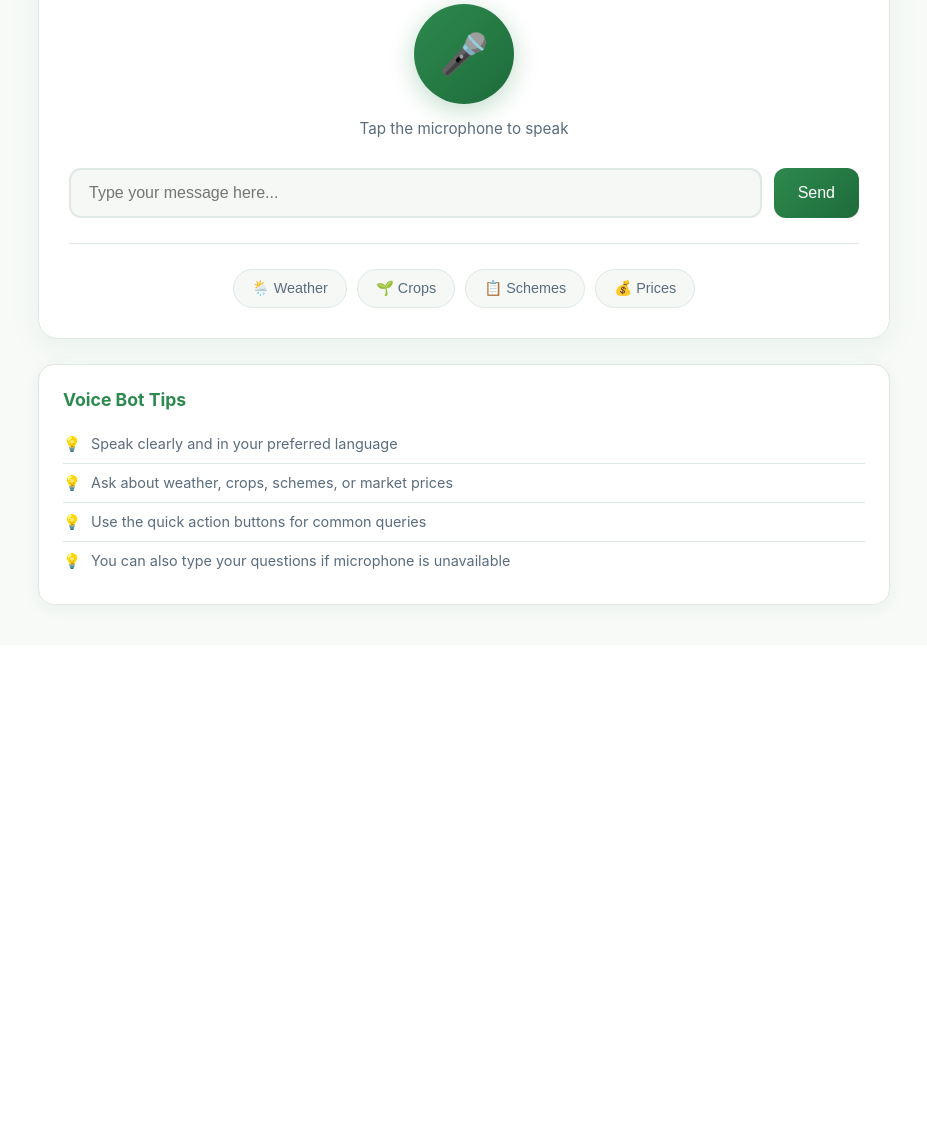
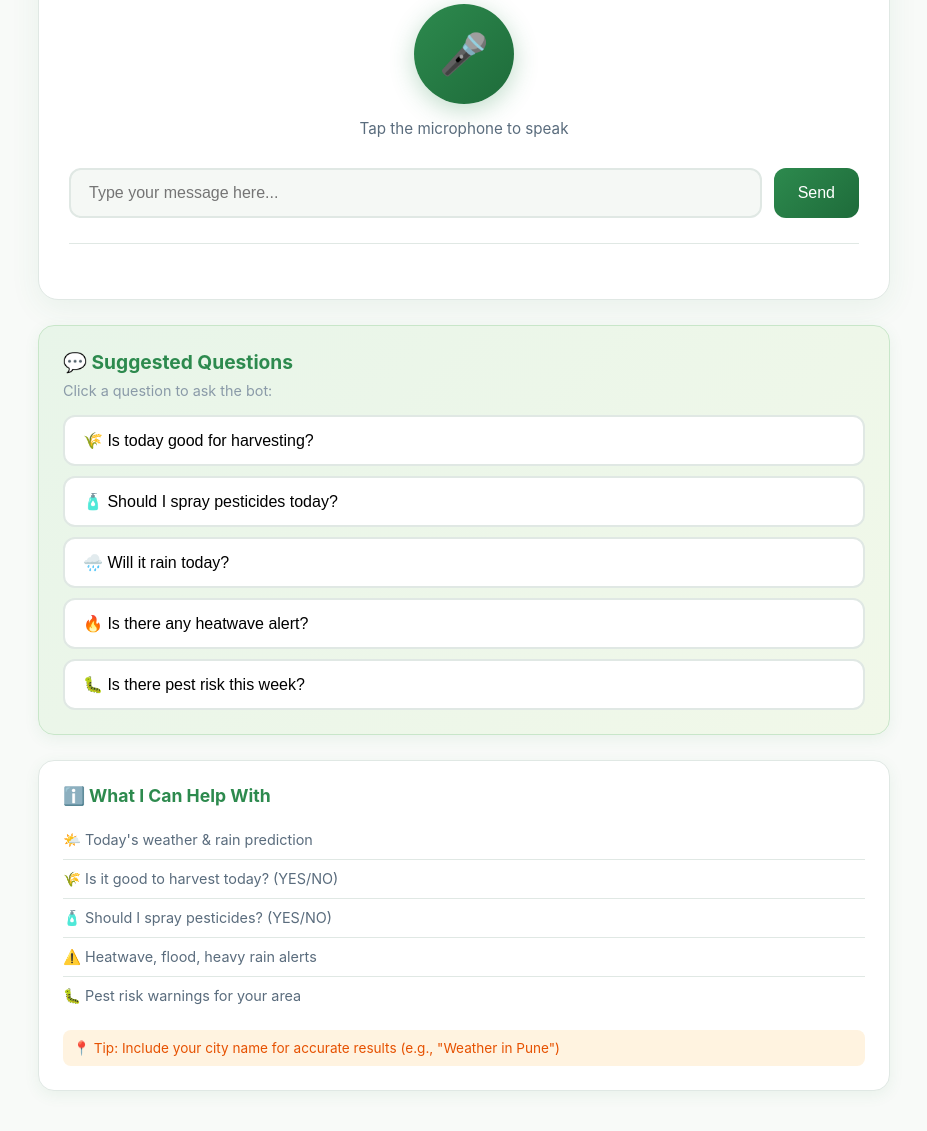
Before and after one commit to dharanishvijayakumar7-lgtm/cropPilot, a Flask app: page /voice-bot in a window 1280 px wide. Shown: the part 637-1768 px from the top of the page, without its empty margins (176-1103 px from the left). Before the commit the page ends 1249 px from the top, so only its background shows below. Run offline with Flask 3, Linux system fonts and the light colour scheme; a user stored in the database is signed in.

Commit message:
limited the voice bot with certain amount of questions

```diff
--- a/app.py
+++ b/app.py
@@ -399,7 +399,7 @@ def get_weather_forecast_data(lat, lon):
             'cloudy_periods': cloudy_count,
             'clear_periods': clear_count,
             'total_periods': len(weather_conditions),
-            'daily_forecast': daily_forecasts
+            'daily_forecasts': daily_forecasts
         }
 
     except requests.exceptions.Timeout:
@@ -1284,24 +1284,309 @@ def _build_pest_response(query):
             "Visit your nearest Krishi Vigyan Kendra for lab diagnosis.")
 
 
+# ==================== FOCUSED VOICE BOT ENGINE ====================
+# This voice bot is LIMITED to 5 high-impact farming questions:
+# 1. Weather today / rain prediction
+# 2. Harvesting suitability (yes/no)
+# 3. Pesticide spraying (yes/no)
+# 4. Heatwave / flood / heavy rain alerts
+# 5. Pest risk warning
+# ==================================================================
+
+# Intent keywords for strict classification
+VOICE_BOT_INTENTS = {
+    'WEATHER': [
+        'weather', 'rain', 'temperature', 'temp', 'forecast',
+        'mausam', 'barish', 'baarish', 'barsaat', 'varsha',
+        'aaj ka mausam', 'kal ka mausam', 'today weather',
+        'will it rain', 'kya barish hogi', 'rain today',
+        'hot', 'cold', 'garam', 'thand', 'humidity'
+    ],
+    'HARVEST': [
+        'harvest', 'harvesting', 'cut crop', 'ready to harvest',
+        'katai', 'kaat', 'katne', 'fasal katna', 'fasal kaatna',
+        'can i harvest', 'should i harvest', 'is today good for harvest',
+        'harvesting today', 'kya aaj katai', 'aaj harvest',
+        'ugai', 'upaj lena', 'crop cutting'
+    ],
+    'SPRAY': [
+        'spray', 'pesticide', 'chemical', 'spraying', 'dawai',
+        'keetnaashak', 'keetnashak', 'dawa', 'chidkav',
+        'should i spray', 'can i spray', 'pesticide spray',
+        'spray today', 'aaj spray', 'kya spray karun',
+        'fungicide', 'insecticide', 'herbicide'
+    ],
+    'ALERT': [
+        'flood', 'heat', 'heatwave', 'storm', 'heavy rain',
+        'baadh', 'badh', 'toofan', 'toofaan', 'andhi', 'aandhi',
+        'loo', 'garmi', 'heat wave', 'cyclone', 'warning',
+        'alert', 'danger', 'risk', 'khatrha', 'khatarnak',
+        'disaster', 'emergency', 'severe', 'extreme'
+    ],
+    'PEST': [
+        'pest', 'insect', 'disease', 'bug', 'worm',
+        'kida', 'keeda', 'kide', 'keede', 'makode',
+        'rog', 'bimari', 'beemari', 'infection',
+        'pest risk', 'pest attack', 'crop disease',
+        'fungus', 'leaf spot', 'yellowing', 'wilting'
+    ]
+}
+
+# Fallback response for out-of-scope questions
+FALLBACK_RESPONSE = (
+    "🚜 I am currently trained to answer questions about:\n\n"
+    "• Today's weather & rain prediction\n"
+    "• Is it good to harvest today?\n"
+    "• Should I spray pesticides today?\n"
+    "• Heatwave / flood / heavy rain alerts\n"
+    "• Pest risk warnings\n\n"
+    "Please ask one of these questions for accurate advice."
+)
+
+
+def _classify_intent(message):
+    """
+    Classify user message into one of the supported intents.
+    Returns the intent name or None if no match.
+    """
+    msg = message.lower()
+
+    # Check each intent's keywords
+    for intent, keywords in VOICE_BOT_INTENTS.items():
+        for keyword in keywords:
+            if keyword in msg:
+                return intent
+
+    return None
+
+
+def _build_focused_weather_response(location, weather):
+    """Build a short, actionable weather response."""
+    if not weather:
+        return ("🌤️ Please tell me your city for weather info.\n"
+                "Example: 'Weather in Pune' or 'Delhi mein mausam'")
+
+    city = weather.get('city', 'your area')
+    fc = weather.get('daily_forecasts', [])
+    today = fc[0] if fc else None
+
+    if not today:
+        return f"⚠️ Unable to fetch weather data for {city}. Try again later."
+
+    temp = today.get('temp', 25)
+    rain = today.get('rain', 0)
+    humidity = today.get('humidity', 50)
+    wx = today.get('weather', 'clear').lower()
+
+    # Build short, clear response
+    response = f"🌤️ Weather in {city} today:\n\n"
+    response += f"🌡️ Temperature: {temp}°C\n"
+    response += f"💧 Humidity: {humidity}%\n"
+
+    if rain > 0 or wx in ['rain', 'drizzle', 'thunderstorm']:
+        response += f"🌧️ Rain: {rain}mm expected\n\n"
+        response += "💡 Recommendation: Expect rain today. Plan indoor activities."
+    else:
+        response += f"☀️ Rain: No rain expected\n\n"
+        response += "💡 Recommendation: Clear day. Good for outdoor farm work."
+
+    return response
+
+
+def _build_focused_harvest_response(location, weather):
+    """Build a YES/NO harvest recommendation."""
+    if not weather:
+        return ("🌾 Please tell me your city to check harvest conditions.\n"
+                "Example: 'Can I harvest in Pune today?'")
+
+    city = weather.get('city', 'your area')
+    fc = weather.get('daily_forecasts', [])
+    today = fc[0] if fc else None
+
+    if not today:
+        return f"⚠️ Unable to fetch weather for {city}. Try again later."
+
+    rain = today.get('rain', 0)
+    humidity = today.get('humidity', 50)
+    wx = today.get('weather', 'clear').lower()
+
+    # Decision logic
+    is_bad = (rain > 2 or humidity > 80 or wx in ['rain', 'thunderstorm', 'drizzle'])
+
+    if is_bad:
+        reasons = []
+        if rain > 2:
+            reasons.append(f"rain expected ({rain}mm)")
+        if humidity > 80:
+            reasons.append(f"high humidity ({humidity}%)")
+        if wx in ['rain', 'thunderstorm', 'drizzle']:
+            reasons.append(f"{wx} forecast")
+
+        return (f"❌ NO - Not good for harvesting in {city} today.\n\n"
+                f"Reason: {', '.join(reasons)}.\n\n"
+                f"💡 Recommendation: Wait for a dry day. Wet harvest causes grain damage and storage problems.")
+    else:
+        return (f"✅ YES - Good conditions for harvesting in {city} today!\n\n"
+                f"Weather: {wx.title()}, {today.get('temp', 25)}°C, Humidity {humidity}%\n\n"
+                f"💡 Recommendation: Harvest between 10 AM - 4 PM for best results.")
+
+
+def _build_focused_spray_response(location, weather):
+    """Build a YES/NO pesticide spraying recommendation."""
+    if not weather:
+        return ("🧴 Please tell me your city to check spray conditions.\n"
+                "Example: 'Should I spray pesticide in Delhi?'")
+
+    city = weather.get('city', 'your area')
+    fc = weather.get('daily_forecasts', [])
+    today = fc[0] if fc else None
+
+    if not today:
+        return f"⚠️ Unable to fetch weather for {city}. Try again later."
+
+    rain = today.get('rain', 0)
+    wind = today.get('wind_speed', 5)  # Default moderate wind
+    humidity = today.get('humidity', 50)
+    wx = today.get('weather', 'clear').lower()
+    temp = today.get('temp', 25)
+
+    # Decision logic for spraying
+    problems = []
+
+    if rain > 1 or wx in ['rain', 'thunderstorm', 'drizzle']:
+        problems.append("rain will wash away chemicals")
+    if humidity > 85:
+        problems.append("high humidity reduces effectiveness")
+    if temp > 35:
+        problems.append("high temperature causes rapid evaporation")
+    if wind > 15:
+        problems.append("strong wind causes drift")
+
+    if problems:
+        return (f"❌ NO - Avoid spraying in {city} today.\n\n"
+                f"Reason: {', '.join(problems)}.\n\n"
+                f"💡 Recommendation: Spray early morning (6-9 AM) on a calm, dry day for best results.")
+    else:
+        return (f"✅ YES - Good conditions for spraying in {city} today.\n\n"
+                f"Weather: {wx.title()}, {temp}°C, Humidity {humidity}%, Low rain risk\n\n"
+                f"💡 Recommendation: Spray early morning (6-9 AM) or late evening (4-6 PM). Wear protective gear.")
+
+
+def _build_focused_alert_response(location, weather):
+    """Build weather alert response for floods, heatwaves, storms."""
+    if not weather:
+        return ("⚠️ Please tell me your city to check weather alerts.\n"
+                "Example: 'Any flood alert in Mumbai?'")
+
+    city = weather.get('city', 'your area')
+    fc = weather.get('daily_forecasts', [])
+    total_rain = weather.get('total_rainfall', 0)
+    avg_temp = weather.get('avg_temp', 25)
+
+    alerts = []
+
+    # Check for heavy rain / flood risk
+    if total_rain > 100:
+        alerts.append(("🌊 FLOOD RISK", f"Heavy rainfall ({total_rain}mm) expected in 5 days. Risk of waterlogging."))
+    elif total_rain > 50:
+        alerts.append(("🌧️ HEAVY RAIN", f"Significant rainfall ({total_rain}mm) expected. Ensure proper drainage."))
+
+    # Check for heatwave
+    if avg_temp > 40:
+        alerts.append(("🔥 HEATWAVE ALERT", f"Extreme heat ({avg_temp}°C avg). Irrigate crops, provide shade for livestock."))
+    elif avg_temp > 35:
+        alerts.append(("☀️ HIGH HEAT", f"Hot weather ({avg_temp}°C avg). Increase irrigation frequency."))
+
+    # Check for storms in forecast
+    for day in fc[:3]:
+        if day.get('weather', '').lower() in ['thunderstorm', 'storm']:
+            alerts.append(("⛈️ STORM WARNING", f"Thunderstorm expected on {day.get('date', 'upcoming days')}. Secure farm equipment."))
+            break
+
+    if alerts:
+        response = f"⚠️ Weather Alerts for {city}:\n\n"
+        for alert_type, description in alerts:
+            response += f"{alert_type}\n{description}\n\n"
+        response += "💡 Take precautions and monitor updates regularly."
+        return response
+    else:
+        return (f"✅ No severe weather alerts for {city}.\n\n"
+                f"5-day outlook: {total_rain}mm rain, {avg_temp}°C avg temp.\n\n"
+                f"💡 Normal conditions expected. Continue regular farm activities.")
+
+
+def _build_focused_pest_response(location, weather):
+    """Build pest risk warning based on weather conditions."""
+    if not weather:
+        return ("🐛 Please tell me your city to check pest risk.\n"
+                "Example: 'Pest risk in Bangalore?'")
+
+    city = weather.get('city', 'your area')
+    fc = weather.get('daily_forecasts', [])
+    today = fc[0] if fc else None
+    avg_humidity = weather.get('avg_humidity', 50)
+    avg_temp = weather.get('avg_temp', 25)
+    total_rain = weather.get('total_rainfall', 0)
+
+    risks = []
+
+    # High humidity + warm = fungal diseases
+    if avg_humidity > 75 and avg_temp > 25:
+        risks.append("🍄 Fungal disease risk HIGH (humid + warm conditions)")
+
+    # Recent rain + warmth = insect breeding
+    if total_rain > 20 and avg_temp > 20:
+        risks.append("🐛 Insect pest risk HIGH (post-rain breeding conditions)")
+
+    # Hot and dry = aphids, mites
+    if avg_temp > 35 and avg_humidity < 40:
+        risks.append("🦗 Aphid/mite risk HIGH (hot, dry conditions)")
+
+    # Continuous wet = bacterial/viral spread
+    if total_rain > 50:
+        risks.append("🦠 Bacterial/viral spread risk (waterlogged fields)")
+
+    if risks:
+        response = f"⚠️ Pest Risk Alert for {city}:\n\n"
+        for risk in risks:
+            response += f"• {risk}\n"
+        response += "\n💡 Recommendation: Scout fields daily. Apply preventive spray if needed. Consult local KVK for specific treatment."
+        return response
+    else:
+        return (f"✅ Low pest risk in {city} this week.\n\n"
+                f"Conditions: {avg_temp}°C avg, {avg_humidity}% humidity, {total_rain}mm rain\n\n"
+                f"💡 Recommendation: Continue regular monitoring. Maintain field hygiene.")
+
+
 def generate_bot_response(message, language, location=None):
-    """Generate intelligent response using REAL DATA from weather API and crop database."""
-    translations = TRANSLATIONS_DATA.get('translations', {})
-
-    def tr(key):
-        if key in translations:
-            return translations[key].get(language, translations[key].get('en', key))
-        return key
-
+    """
+    FOCUSED Voice Bot Response Generator.
+
+    This bot ONLY handles 5 types of questions:
+    1. Weather today / rain prediction
+    2. Harvesting suitability (yes/no)
+    3. Pesticide spraying (yes/no)
+    4. Heatwave / flood / heavy rain alerts
+    5. Pest risk warning
+
+    All other questions return a fallback response.
+    """
     msg = message.lower()
 
-    # Simple greetings
-    if any(kw in msg for kw in ['hello', 'hi', 'namaste', 'namaskar', 'kem cho', 'vanakkam']) and len(msg.split()) <= 3:
-        return tr('bot_greeting_response')
-
-    # Thanks
-    if any(kw in msg for kw in ['thank', 'dhanyavaad', 'shukriya', 'dhanyawad']):
-        return tr('bot_thanks_response')
+    # Handle simple greetings
+    if any(kw in msg for kw in ['hello', 'hi', 'namaste', 'namaskar']) and len(msg.split()) <= 3:
+        return ("🙏 Namaste! I'm CropPilot Voice Assistant.\n\n"
+                "I can help you with:\n"
+                "• Today's weather\n"
+                "• Harvest suitability\n"
+                "• Pesticide spraying advice\n"
+                "• Weather alerts\n"
+                "• Pest risk warnings\n\n"
+                "How can I help you today?")
+
+    # Handle thanks
+    if any(kw in msg for kw in ['thank', 'dhanyavaad', 'shukriya']):
+        return "🙏 You're welcome! Happy farming! Feel free to ask again anytime."
 
     # Extract location from query
     extracted = _extract_city(message)
@@ -1311,149 +1596,28 @@ def generate_bot_response(message, language, location=None):
     # Fetch live weather if we have location
     weather = _fetch_weather(location) if location else None
 
-    # ===== INTENT DETECTION & DATA-DRIVEN RESPONSES =====
-
-    # 1. HARVEST (highest priority - farmers want YES/NO)
-    # Extended Hindi/mixed language keywords for harvest
-    harvest_keywords = [
-        'harvest', 'harvesting', 'harvested',
-        'katai', 'kaat', 'kaatai', 'katne', 'katna', 'kate',
-        'ugahi', 'upaj', 'fasal katai', 'fasal kaat',
-        'can i cut', 'should i harvest', 'aaj kaat', 'kal kaat',
-        'kya aaj', 'kya kal',  # "Can I today/tomorrow"
-    ]
-    if any(kw in msg for kw in harvest_keywords):
-        response = _build_harvest_response(location, weather, message)
-        # Try AI enhancement if available
-        if GEMINI_ENABLED:
-            try:
-                ai = get_ai_farming_response(message, language)
-                if ai:
-                    return ai
-            except:
-                pass
-        return response
-
-    # 2. WEATHER - extended keywords
-    weather_keywords = [
-        'weather', 'rain', 'forecast', 'temperature', 'temp',
-        'mausam', 'barish', 'baarish', 'varsha', 'paani',
-        'today', 'tomorrow', 'aaj', 'kal', 'abhi',
-        'hot', 'cold', 'garam', 'thand', 'sardi',
-        'humidity', 'wind', 'hawa', 'namee',
-        'report', 'climate', 'conditions'
-    ]
-    if any(kw in msg for kw in weather_keywords):
-        if weather:
-            response = _build_weather_response(location, weather)
-            if GEMINI_ENABLED:
-                try:
-                    ai = get_ai_farming_response(message, language)
-                    if ai:
-                        return ai
-                except:
-                    pass
-            return response
-        # Check if location might be in query but not detected
-        if any(word in msg for word in ['ka', 'ki', 'ke', 'mein', 'me', 'in', 'of', 'for']):
-            return ("🔍 I couldn't detect the city name. Please try:\n"
-                    "• 'Weather in Pune'\n"
-                    "• 'Delhi ka mausam'\n"
-                    "• 'Bangalore weather today'\n\n"
-                    "Or simply type the city name.")
-        return "Tell me your city for live weather!\nExample: 'weather in Pune' or 'Delhi mausam today'"
-
-    # 3. CROP advice - extended with Hindi names
-    crop_keywords = [
-        'crop', 'crops', 'plant', 'planting', 'sow', 'sowing', 'grow', 'growing',
-        'best crop', 'which crop', 'konsa', 'kaun sa', 'kaun si',
-        'fasal', 'fasalen', 'ugana', 'ugao', 'boo', 'boona',
-        # Specific crops (English + Hindi)
-        'wheat', 'gehu', 'gehun', 'rice', 'dhan', 'chawal', 'paddy',
-        'maize', 'makka', 'makki', 'corn',
-        'ragi', 'millets', 'bajra', 'jowar',
-        'barley', 'jau', 'chickpea', 'chana', 'gram',
-        'mustard', 'sarson', 'sarso', 'rai',
-        'groundnut', 'moongfali', 'mungfali', 'peanut',
-        'cotton', 'kapas', 'sugarcane', 'ganna',
-        'potato', 'aloo', 'onion', 'pyaz', 'pyaaz',
-        'tomato', 'tamatar', 'vegetables', 'sabzi', 'sabji',
-        'watermelon', 'tarbuj', 'cucumber', 'kheera', 'khira', 'muskmelon', 'kharbooja',
-    ]
-    if any(kw in msg for kw in crop_keywords):
-        response = _build_crop_response(location, weather, message)
-        if response:
-            if GEMINI_ENABLED:
-                try:
-                    ai = get_ai_farming_response(message, language)
-                    if ai:
-                        return ai
-                except:
-                    pass
-            return response
-
-    # 4. SCHEME - extended keywords
-    scheme_keywords = [
-        'scheme', 'schemes', 'yojana', 'yojna', 'yojnaye',
-        'subsidy', 'grant', 'government', 'sarkar', 'sarkari',
-        'insurance', 'bima', 'fasal bima',
-        'pmfby', 'pm kisan', 'pm-kisan', 'kcc', 'kisan credit',
-        'loan', 'karz', 'rin', 'udhar',
-        'relief', 'rahat', 'madad', 'sahayata', 'compensation', 'muavza'
-    ]
-    if any(kw in msg for kw in scheme_keywords):
-        return _build_scheme_response(message)
-
-    # 5. PRICE - extended keywords
-    price_keywords = [
-        'price', 'prices', 'rate', 'rates', 'cost',
-        'mandi', 'mandee', 'market',
-        'daam', 'dam', 'bhav', 'bhaw', 'mol',
-        'msp', 'minimum support', 'support price',
-        'sell', 'bechna', 'bech', 'selling', 'bikri',
-        'kitne', 'kitna', 'kya rate', 'kya bhav'
-    ]
-    if any(kw in msg for kw in price_keywords):
-        return _build_price_response(message)
-
-    # 6. PEST - extended keywords
-    pest_keywords = [
-        'pest', 'pests', 'disease', 'diseases', 'insect', 'insects',
-        'kida', 'kide', 'keeda', 'keede', 'makode',
-        'rog', 'bimari', 'beemari',
-        'fungus', 'phungus', 'fafundi', 'phaphoond',
-        'yellow', 'peela', 'pila', 'yellowing', 'leaf',
-        'brown', 'spots', 'daag', 'holes', 'ched',
-        'wilt', 'murjhana', 'dying', 'mar', 'sukh',
-        'spray', 'dawai', 'dawa', 'medicine', 'treatment', 'ilaj'
-    ]
-    if any(kw in msg for kw in pest_keywords):
-        return _build_pest_response(message)
-
-    # 7. Try AI for any other query
-    if GEMINI_ENABLED:
-        try:
-            ai = get_ai_farming_response(message, language)
-            if ai:
-                return ai
-        except Exception as e:
-            print(f"AI error: {e}")
-
-    # 8. Smart default with examples
-    season, months = _get_season()
-    season_crops = [c['name'] for c in _load_crops().get('crops', []) if c.get('season') == season]
-    crop_list = ", ".join(season_crops) if season_crops else "wheat, mustard, chickpea"
-
-    return (f"🌾 I'm CropPilot, your farming assistant!\n\n"
-            f"📆 Current Season: {season} ({months})\n"
-            f"🌱 Suitable Crops: {crop_list}\n\n"
-            f"Try asking:\n"
-            f"• 'Weather in Delhi' (मौसम बताओ)\n"
-            f"• 'Best crop for Bangalore'\n"
-            f"• 'Can I harvest wheat today in Pune'\n"
-            f"• 'Tell me about PMFBY scheme'\n"
-            f"• 'Rice price' (चावल का भाव)\n\n"
-            f"🗣️ You can speak in Hindi, English, or Hinglish!")
+    # === STRICT INTENT CLASSIFICATION ===
+    intent = _classify_intent(message)
+
+    if intent == 'WEATHER':
+        return _build_focused_weather_response(location, weather)
+
+    elif intent == 'HARVEST':
+        return _build_focused_harvest_response(location, weather)
+
+    elif intent == 'SPRAY':
+        return _build_focused_spray_response(location, weather)
+
+    elif intent == 'ALERT':
+        return _build_focused_alert_response(location, weather)
+
+    elif intent == 'PEST':
+        return _build_focused_pest_response(location, weather)
+
+    else:
+        # NO MATCH - Return strict fallback
+        # Do NOT attempt to guess or use AI for out-of-scope questions
+        return FALLBACK_RESPONSE
 
 
 def get_ai_farming_response(user_query, language):
--- a/templates/voice_bot.html
+++ b/templates/voice_bot.html
@@ -410,23 +410,114 @@
             </div>
 
             <div class="quick-actions">
-                <button class="quick-action-btn" onclick="askQuestion('weather')">🌦️ {{ t('ask_weather') }}</button>
-                <button class="quick-action-btn" onclick="askQuestion('crops')">🌱 {{ t('ask_crops') }}</button>
-                <button class="quick-action-btn" onclick="askQuestion('schemes')">📋 {{ t('ask_schemes') }}</button>
-                <button class="quick-action-btn" onclick="askQuestion('prices')">💰 {{ t('ask_prices') }}</button>
+                <!-- OLD BUTTONS REMOVED - Now using Suggested Questions section below -->
+            </div>
+        </div>
+
+        <!-- SUGGESTED QUESTIONS SECTION -->
+        <div class="suggested-questions-card">
+            <h3>💬 Suggested Questions</h3>
+            <p class="suggested-subtitle">Click a question to ask the bot:</p>
+            <div class="suggested-buttons">
+                <button class="suggested-btn harvest-btn" onclick="askSuggestedQuestion('Is today good for harvesting in Pune?')">
+                    🌾 Is today good for harvesting?
+                </button>
+                <button class="suggested-btn spray-btn" onclick="askSuggestedQuestion('Should I spray pesticides today in Delhi?')">
+                    🧴 Should I spray pesticides today?
+                </button>
+                <button class="suggested-btn weather-btn" onclick="askSuggestedQuestion('Will it rain today in Bangalore?')">
+                    🌧️ Will it rain today?
+                </button>
+                <button class="suggested-btn alert-btn" onclick="askSuggestedQuestion('Is there any heatwave alert in Mumbai?')">
+                    🔥 Is there any heatwave alert?
+                </button>
+                <button class="suggested-btn pest-btn" onclick="askSuggestedQuestion('Is there pest risk this week in Chennai?')">
+                    🐛 Is there pest risk this week?
+                </button>
             </div>
         </div>
 
         <div class="tips-card">
-            <h3>{{ t('voice_tips_title') }}</h3>
+            <h3>ℹ️ What I Can Help With</h3>
             <ul class="tips-list">
-                <li>{{ t('voice_tip_1') }}</li>
-                <li>{{ t('voice_tip_2') }}</li>
-                <li>{{ t('voice_tip_3') }}</li>
-                <li>{{ t('voice_tip_4') }}</li>
+                <li>🌤️ Today's weather & rain prediction</li>
+                <li>🌾 Is it good to harvest today? (YES/NO)</li>
+                <li>🧴 Should I spray pesticides? (YES/NO)</li>
+                <li>⚠️ Heatwave, flood, heavy rain alerts</li>
+                <li>🐛 Pest risk warnings for your area</li>
             </ul>
+            <p class="tips-note">📍 Tip: Include your city name for accurate results (e.g., "Weather in Pune")</p>
         </div>
     </div>
+
+    <style>
+        /* Suggested Questions Card */
+        .suggested-questions-card {
+            background: linear-gradient(135deg, #e8f5e9 0%, #f1f8e9 100%);
+            border-radius: 16px;
+            padding: 24px;
+            margin-top: 25px;
+            box-shadow: 0 4px 15px var(--shadow);
+            border: 1px solid #c8e6c9;
+        }
+
+        .suggested-questions-card h3 {
+            color: var(--primary);
+            margin-bottom: 8px;
+            font-size: 1.2rem;
+        }
+
+        .suggested-subtitle {
+            color: var(--text-muted);
+            font-size: 0.9rem;
+            margin-bottom: 16px;
+        }
+
+        .suggested-buttons {
+            display: flex;
+            flex-direction: column;
+            gap: 10px;
+        }
+
+        .suggested-btn {
+            background: white;
+            border: 2px solid var(--border);
+            padding: 14px 18px;
+            border-radius: 12px;
+            font-size: 1rem;
+            cursor: pointer;
+            text-align: left;
+            transition: all 0.3s ease;
+            display: flex;
+            align-items: center;
+            gap: 10px;
+        }
+
+        .suggested-btn:hover {
+            transform: translateX(5px);
+            box-shadow: 0 4px 12px rgba(0,0,0,0.1);
+        }
+
+        .harvest-btn:hover { border-color: #8bc34a; background: #f1f8e9; }
+        .spray-btn:hover { border-color: #ff9800; background: #fff3e0; }
+        .weather-btn:hover { border-color: #2196f3; background: #e3f2fd; }
+        .alert-btn:hover { border-color: #f44336; background: #ffebee; }
+        .pest-btn:hover { border-color: #9c27b0; background: #f3e5f5; }
+
+        .tips-note {
+            margin-top: 15px;
+            padding: 10px;
+            background: #fff3e0;
+            border-radius: 8px;
+            font-size: 0.85rem;
+            color: #e65100;
+        }
+
+        .tips-list li::before {
+            content: "" !important;
+            margin-right: 0 !important;
+        }
+    </style>
 
     <script>
         // Language mapping for speech recognition
@@ -606,6 +697,16 @@
                 processUserInput(question);
             }
         }
+
+        // Function for suggested questions buttons
+        function askSuggestedQuestion(question) {
+            // Display the question in chat
+            addMessage(question, 'user');
+            // Process it through the voice bot
+            processUserInput(question);
+            // Scroll to chat container
+            document.getElementById('chatContainer').scrollIntoView({ behavior: 'smooth' });
+        }
     </script>
 </body>
 </html>
```
